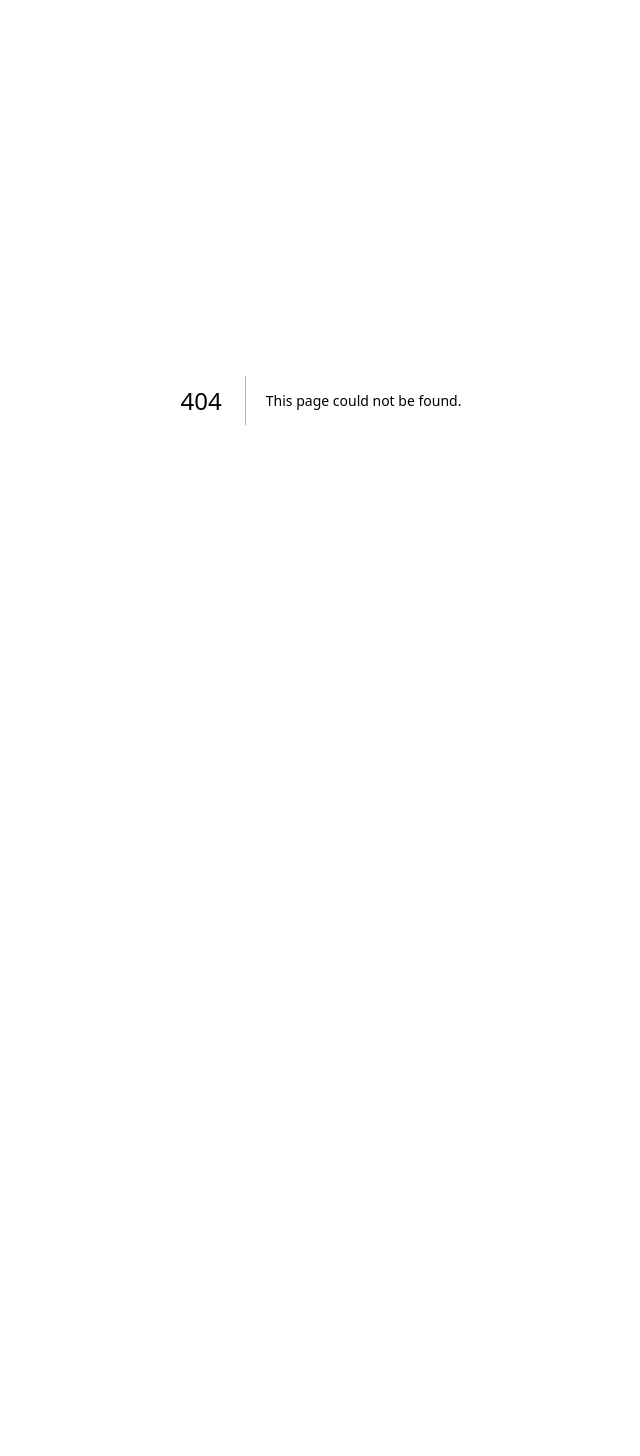
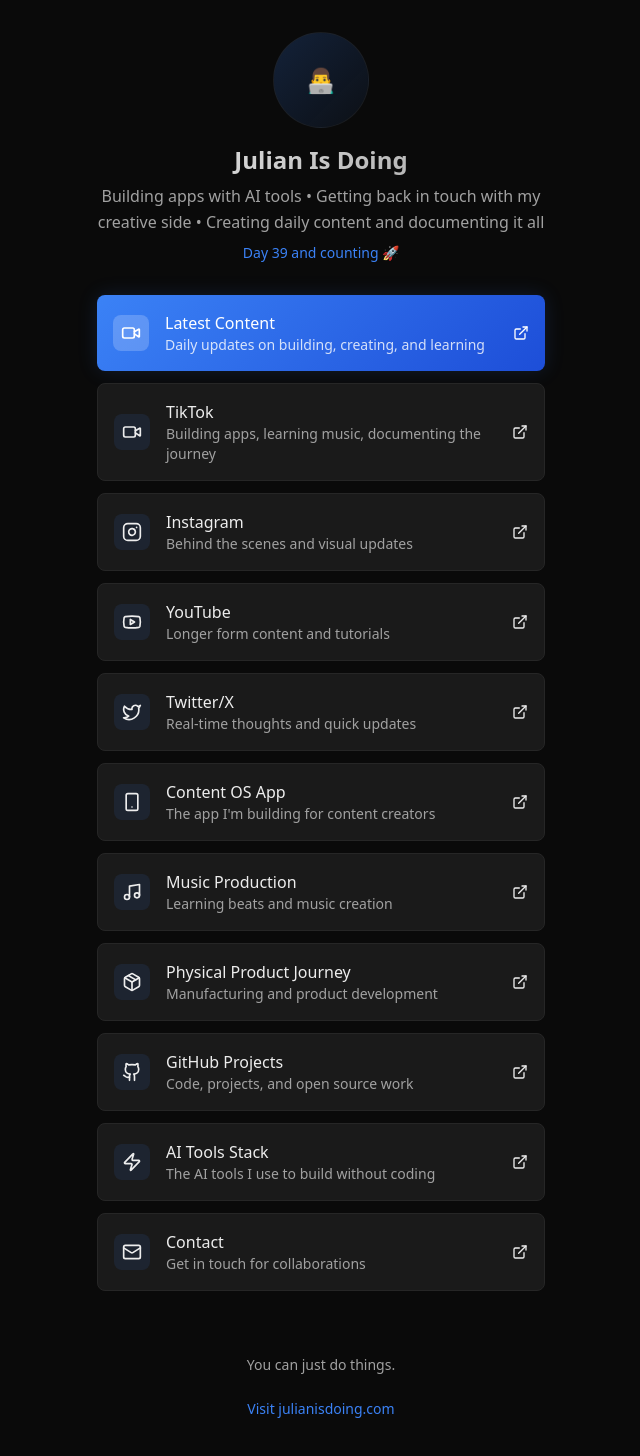
Before and after one commit to julianships/julianisdoing-com, a Next.js app: page /links in a window 1280 px wide. Before the commit this address had no page. Shown: the top 1456 px of the page, without its empty margins (319-959 px from the left). Before the commit the page ends 800 px from the top, so only its background shows below. Built offline with nearby package versions, Linux system fonts and the light colour scheme.

Commit message:
Add custom linktree page with dynamic day counter

```diff
--- /dev/null
+++ b/src/app/links/page.tsx
@@ -0,0 +1,218 @@
+"use client";
+
+import { useState, useEffect } from "react";
+import { motion } from "framer-motion";
+import { Button } from "@/components/ui/button";
+import {
+  ExternalLink,
+  Github,
+  Instagram,
+  Music,
+  Video,
+  Mail,
+  Twitter,
+  Youtube,
+  Smartphone,
+  Package,
+  Calendar,
+  BookOpen,
+  Zap
+} from "lucide-react";
+
+const links = [
+  {
+    title: "Latest Content",
+    url: "https://tiktok.com/@julianisdoing",
+    icon: Video,
+    description: "Daily updates on building, creating, and learning",
+    featured: true
+  },
+  {
+    title: "TikTok",
+    url: "https://tiktok.com/@julianisdoing",
+    icon: Video,
+    description: "Building apps, learning music, documenting the journey"
+  },
+  {
+    title: "Instagram",
+    url: "https://instagram.com/julianisdoing",
+    icon: Instagram,
+    description: "Behind the scenes and visual updates"
+  },
+  {
+    title: "YouTube",
+    url: "https://youtube.com/@julianisdoing",
+    icon: Youtube,
+    description: "Longer form content and tutorials"
+  },
+  {
+    title: "Twitter/X",
+    url: "https://x.com/julianisdoing",
+    icon: Twitter,
+    description: "Real-time thoughts and quick updates"
+  },
+  {
+    title: "Content OS App",
+    url: "#",
+    icon: Smartphone,
+    description: "The app I'm building for content creators"
+  },
+  {
+    title: "Music Production",
+    url: "#",
+    icon: Music,
+    description: "Learning beats and music creation"
+  },
+  {
+    title: "Physical Product Journey",
+    url: "#",
+    icon: Package,
+    description: "Manufacturing and product development"
+  },
+  {
+    title: "GitHub Projects",
+    url: "https://github.com/julianships",
+    icon: Github,
+    description: "Code, projects, and open source work"
+  },
+  {
+    title: "AI Tools Stack",
+    url: "#",
+    icon: Zap,
+    description: "The AI tools I use to build without coding"
+  },
+  {
+    title: "Contact",
+    url: "mailto:julian@julianisdoing.com",
+    icon: Mail,
+    description: "Get in touch for collaborations"
+  }
+];
+
+// Calculate days since starting date
+function getDaysSinceStart() {
+  // Starting date - set to make today day 39 (38 days ago + today = 39)
+  const today = new Date();
+  const startDate = new Date(today);
+  startDate.setDate(today.getDate() - 38); // 38 days ago makes today day 39
+
+  const diffTime = Math.abs(today.getTime() - startDate.getTime());
+  const diffDays = Math.ceil(diffTime / (1000 * 60 * 60 * 24)) + 1;
+  return diffDays;
+}
+
+export default function LinksPage() {
+  const [dayCount, setDayCount] = useState(39);
+
+  // Update day count on component mount
+  useEffect(() => {
+    setDayCount(getDaysSinceStart());
+  }, []);
+
+  return (
+    <div className="min-h-screen bg-background text-foreground py-8 px-4">
+      <div className="max-w-md mx-auto space-y-8">
+
+        {/* Header */}
+        <motion.div
+          initial={{ opacity: 0, y: 20 }}
+          animate={{ opacity: 1, y: 0 }}
+          transition={{ duration: 0.6 }}
+          className="text-center space-y-4"
+        >
+          {/* Profile placeholder */}
+          <div className="w-24 h-24 mx-auto bg-gradient-to-br from-accent/20 to-accent/5 rounded-full flex items-center justify-center border border-border/50">
+            <div className="text-2xl">👨‍💻</div>
+          </div>
+
+          <div className="space-y-2">
+            <h1 className="text-2xl font-bold text-gradient">Julian Is Doing</h1>
+            <p className="text-muted-foreground">
+              Building apps with AI tools • Getting back in touch with my creative side •
+              Creating daily content and documenting it all
+            </p>
+            <div className="text-sm text-accent font-medium">
+              Day {dayCount} and counting 🚀
+            </div>
+          </div>
+        </motion.div>
+
+        {/* Links */}
+        <motion.div
+          initial={{ opacity: 0 }}
+          animate={{ opacity: 1 }}
+          transition={{ duration: 0.6, delay: 0.2 }}
+          className="space-y-3"
+        >
+          {links.map((link, index) => (
+            <motion.div
+              key={link.title}
+              initial={{ opacity: 0, y: 20 }}
+              animate={{ opacity: 1, y: 0 }}
+              transition={{ duration: 0.4, delay: 0.1 * index }}
+            >
+              <Button
+                variant={link.featured ? "primary" : "secondary"}
+                className={`w-full justify-start p-4 h-auto group relative overflow-hidden ${
+                  link.featured ? "shadow-glow" : ""
+                }`}
+                onClick={() => {
+                  if (link.url.startsWith('mailto:')) {
+                    window.location.href = link.url;
+                  } else {
+                    window.open(link.url, '_blank');
+                  }
+                }}
+              >
+                <div className="flex items-center gap-4 w-full">
+                  <div className={`p-2 rounded-lg ${
+                    link.featured
+                      ? "bg-white/20"
+                      : "bg-accent/10 group-hover:bg-accent/20"
+                  } transition-colors`}>
+                    <link.icon className="w-5 h-5" />
+                  </div>
+
+                  <div className="flex-1 text-left">
+                    <div className="font-medium">{link.title}</div>
+                    <div className={`text-sm ${
+                      link.featured
+                        ? "text-white/80"
+                        : "text-muted-foreground"
+                    }`}>
+                      {link.description}
+                    </div>
+                  </div>
+
+                  <ExternalLink className="w-4 h-4 group-hover:translate-x-1 transition-transform" />
+                </div>
+              </Button>
+            </motion.div>
+          ))}
+        </motion.div>
+
+        {/* Footer */}
+        <motion.div
+          initial={{ opacity: 0 }}
+          animate={{ opacity: 1 }}
+          transition={{ duration: 0.6, delay: 0.4 }}
+          className="text-center pt-8 space-y-4"
+        >
+          <div className="text-sm text-muted-foreground">
+            You can just do things.
+          </div>
+
+          <Button
+            variant="ghost"
+            size="sm"
+            onClick={() => window.open('/', '_blank')}
+            className="text-accent hover:text-accent-hover"
+          >
+            Visit julianisdoing.com
+          </Button>
+        </motion.div>
+
+      </div>
+    </div>
+  );
+}
```
